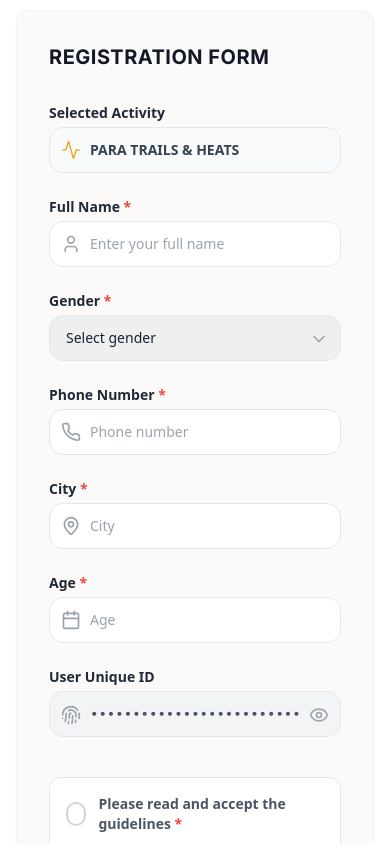
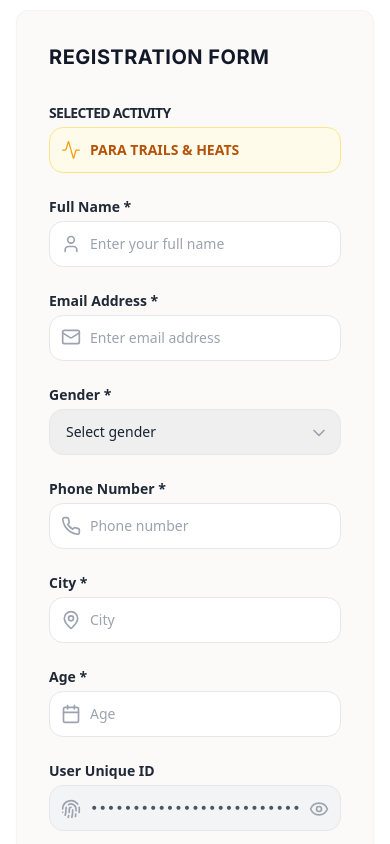
Before and after one commit to jatinpetwal914/jatra-new-repo, a React (Vite) app: page /adventure-register in a window 390 px wide. Shown: the part 840-1684 px from the top of the page. Built offline with nearby package versions, Linux system fonts and the light colour scheme; the HTML template or start-up script is replaced by a standard one; a web font is replaced by a local one.

Commit message:
backend comlete for activities

```diff
--- a/src/components/advreg.tsx
+++ b/src/components/advreg.tsx
@@ -3,7 +3,7 @@ import {
   Wind, Bike, Footprints, Timer, Flag,
   User, Phone, MapPin, Calendar, ChevronDown, ArrowRight,
   Users, CalendarDays, CheckCircle2, Trophy, Fingerprint, Eye, EyeOff, X,
-  AlertCircle, ShieldCheck, Mountain, Activity // Added Activity icon
+  AlertCircle, ShieldCheck, Mountain, Activity, Mail
 } from 'lucide-react';
 
 const EventRegistration = () => {
@@ -12,20 +12,22 @@ const EventRegistration = () => {
   const [showId, setShowId] = useState(false);
   const [isAgreed, setIsAgreed] = useState(false);
   const [isModalOpen, setIsModalOpen] = useState(false);
+  const [isSubmitting, setIsSubmitting] = useState(false);
 
-  // 3. Updated formData to include activity fields for backend
   const [formData, setFormData] = useState({
     fullName: '',
+    email: '', // Added Email
     gender: '',
     phone: '',
     city: '',
     age: '',
-    activityType: '', // For Backend
-    activityCode: ''  // For Backend
+    activityType: '',
+    activityCode: ''
   });
 
   const [errors, setErrors] = useState({
     fullName: '',
+    email: '', // Added Email
     gender: '',
     phone: '',
     city: '',
@@ -78,7 +80,6 @@ const EventRegistration = () => {
 
     setUniqueId(`JATRA-${activityCode}-${dateStr}-${timeStr}`);
 
-    // 3. Update activity fields in formData when tab changes
     setFormData(prev => ({
       ...prev,
       activityType: activityName,
@@ -94,16 +95,17 @@ const EventRegistration = () => {
     if (errors[name]) setErrors(prev => ({ ...prev, [name]: '' }));
   };
 
-  const handleSubmit = (e) => {
+  const handleSubmit = async (e) => {
     e.preventDefault();
     let hasErrors = false;
-    const newErrors = { fullName: '', gender: '', phone: '', city: '', age: '', agreed: '' };
+    const newErrors = { fullName: '', email: '', gender: '', phone: '', city: '', age: '', agreed: '' };
 
-    if (!formData.fullName.trim()) { newErrors.fullName = 'Full Name is required.'; hasErrors = true; }
-    if (!formData.gender) { newErrors.gender = 'Please select a gender.'; hasErrors = true; }
-    if (!formData.phone.trim()) { newErrors.phone = 'Phone number is required.'; hasErrors = true; }
-    if (!formData.city.trim()) { newErrors.city = 'City is required.'; hasErrors = true; }
-    if (!formData.age.trim()) { newErrors.age = 'Age is required.'; hasErrors = true; }
+    if (!formData.fullName.trim()) { newErrors.fullName = 'Required.'; hasErrors = true; }
+    if (!formData.email.trim()) { newErrors.email = 'Required.'; hasErrors = true; }
+    if (!formData.gender) { newErrors.gender = 'Required.'; hasErrors = true; }
+    if (!formData.phone.trim()) { newErrors.phone = 'Required.'; hasErrors = true; }
+    if (!formData.city.trim()) { newErrors.city = 'Required.'; hasErrors = true; }
+    if (!formData.age.trim()) { newErrors.age = 'Required.'; hasErrors = true; }
     if (!isAgreed) { newErrors.agreed = 'You must agree to the guidelines.'; hasErrors = true; }
 
     if (hasErrors) {
@@ -111,9 +113,31 @@ const EventRegistration = () => {
       return;
     }
 
-    // Now formData includes activityType and activityCode for your backend call
-    console.log("Submitting to backend:", { ...formData, registrationId: uniqueId });
-    alert(`Registration Successful!\nActivity: ${formData.activityType}\nID: ${uniqueId}`);
+    setIsSubmitting(true);
+    const payload = { ...formData, registrationId: uniqueId };
+
+    try {
+      const response = await fetch('https://jatrafestival.in/api/adventure_register.php', {
+        method: 'POST',
+        headers: { 'Content-Type': 'application/json' },
+        body: JSON.stringify(payload)
+      });
+
+      const result = await response.json();
+
+      if (result.success) {
+        alert(`Registration Successful!\nActivity: ${formData.activityType}\nID: ${uniqueId}`);
+        setFormData({ fullName: '', email: '', gender: '', phone: '', city: '', age: '', activityType: formData.activityType, activityCode: formData.activityCode });
+        setIsAgreed(false);
+      } else {
+        alert('Registration failed. ' + (result.message || 'Please try again.'));
+      }
+    } catch (error) {
+      console.error('Submission error:', error);
+      alert('Network error. Please try again.');
+    } finally {
+      setIsSubmitting(false);
+    }
   };
 
   const currentCategory = categories.find(c => c.id === activeTab);
@@ -122,16 +146,15 @@ const EventRegistration = () => {
   return (
     <div className="min-h-screen bg-white flex flex-col font-sans relative">
 
-      {/* 1 & 2. New Heading and Logos Section */}
       <header className="w-full max-w-6xl mx-auto px-4 sm:px-6 lg:px-8 pt-8 flex flex-col md:flex-row items-center justify-between gap-6">
-       <img src="\src\assets\jatra-logo45.png" alt="Jatra Logo" className="h-40 w-auto" />
+       <img src="/src/assets/jatra-logo45.png" alt="Jatra Logo" className="h-40 w-auto" />
           <div className="text-center">
             <h5 className="text-3xl md:text-4xl font-black text-gray-900 tracking-tighter uppercase ">
                 Adventure <span className="text-amber-500">Activities</span>
             </h5>
             <div className="h-1.5 w-24 bg-amber-500 mx-auto mt-2 rounded-full"></div>
             </div>
-            <img src="/src/assets/devasthaliXkartavyakarma.png" alt="Devasthali x Kartavyakarma" className="h-20  w-auto" />
+            <img src="/src/assets/devasthaliXkartavyakarma.png" alt="Devasthali x Kartavyakarma" className="h-20 w-auto" />
       </header>
 
       {/* Guidelines Modal */}
@@ -151,7 +174,10 @@ const EventRegistration = () => {
                 id="modal-checkbox"
                 type="checkbox"
                 checked={isAgreed}
-                onChange={(e) => setIsAgreed(e.target.checked)}
+                onChange={(e) => {
+                  setIsAgreed(e.target.checked);
+                  if (errors.agreed) setErrors(prev => ({ ...prev, agreed: '' }));
+                }}
                 className="w-5 h-5 text-amber-500 border-gray-300 rounded cursor-pointer mt-0.5"
               />
               <label htmlFor="modal-checkbox" className="ml-3 font-bold text-sm text-gray-800 cursor-pointer">
@@ -197,9 +223,8 @@ const EventRegistration = () => {
           <form onSubmit={handleSubmit} className="space-y-6">
             <div className="grid grid-cols-1 md:grid-cols-2 gap-6">
 
-              {/* 3. New READ-ONLY Activity Input (For User Clarity & Backend verification) */}
-              <div className="space-y-1">
-                <label className="block text-sm font-bold text-gray-800">Selected Activity</label>
+              <div className="space-y-1 md:col-span-2">
+                <label className="block text-sm font-bold text-gray-800 uppercase tracking-tighter">Selected Activity</label>
                 <div className="relative">
                   <div className="absolute inset-y-0 left-0 pl-3 flex items-center pointer-events-none">
                     <Activity className="h-5 w-5 text-amber-500" strokeWidth={1.5} />
@@ -208,24 +233,30 @@ const EventRegistration = () => {
                     type="text"
                     value={formData.activityType}
                     readOnly
-                    className="block w-full pl-10 py-3 bg-gray-50 border border-gray-200 rounded-lg text-sm font-bold text-gray-700 outline-none"
+                    className="block w-full pl-10 py-3 bg-amber-50 border border-amber-200 rounded-lg text-sm font-bold text-amber-700 outline-none cursor-not-allowed"
                   />
                 </div>
               </div>
 
-              {/* Full Name */}
               <div className="space-y-1">
-                <label className="block text-sm font-bold text-gray-800">Full Name <span className="text-red-500">*</span></label>
+                <label className="block text-sm font-bold text-gray-800">Full Name *</label>
                 <div className="relative">
                   <div className="absolute inset-y-0 left-0 pl-3 flex items-center pointer-events-none"><User className="h-5 w-5 text-gray-400" /></div>
                   <input type="text" name="fullName" value={formData.fullName} onChange={handleInputChange} placeholder="Enter your full name" className={`block w-full pl-10 py-3 border rounded-lg text-sm outline-none transition-all ${errors.fullName ? 'border-red-500' : 'border-gray-200 focus:border-amber-500'}`} />
                 </div>
-                {errors.fullName && <p className="text-red-500 text-xs font-semibold">{errors.fullName}</p>}
               </div>
 
-              {/* Gender */}
+              {/* Added Email Input */}
               <div className="space-y-1">
-                <label className="block text-sm font-bold text-gray-800">Gender <span className="text-red-500">*</span></label>
+                <label className="block text-sm font-bold text-gray-800">Email Address *</label>
+                <div className="relative">
+                  <Mail className="absolute left-3 top-3 h-5 w-5 text-gray-400" />
+                  <input type="email" name="email" value={formData.email} onChange={handleInputChange} className={`block w-full pl-10 py-3 bg-white border rounded-lg text-sm outline-none transition-all ${errors.email ? 'border-red-500' : 'border-gray-200 focus:border-amber-500'}`} placeholder="Enter email address" />
+                </div>
+              </div>
+
+              <div className="space-y-1">
+                <label className="block text-sm font-bold text-gray-800">Gender *</label>
                 <div className="relative">
                   <select name="gender" value={formData.gender} onChange={handleInputChange} className={`block w-full pl-4 pr-10 py-3 border rounded-lg text-sm appearance-none outline-none ${errors.gender ? 'border-red-500' : 'border-gray-200'}`}>
                     <option value="" disabled>Select gender</option>
@@ -235,39 +266,33 @@ const EventRegistration = () => {
                   </select>
                   <ChevronDown className="absolute right-3 top-3.5 h-5 w-5 text-gray-400" />
                 </div>
-                {errors.gender && <p className="text-red-500 text-xs font-semibold">{errors.gender}</p>}
               </div>
 
-              {/* Phone */}
               <div className="space-y-1">
-                <label className="block text-sm font-bold text-gray-800">Phone Number <span className="text-red-500">*</span></label>
+                <label className="block text-sm font-bold text-gray-800">Phone Number *</label>
                 <div className="relative">
                   <div className="absolute inset-y-0 left-0 pl-3 flex items-center pointer-events-none"><Phone className="h-5 w-5 text-gray-400" /></div>
-                  <input type="tel" name="phone" value={formData.phone} onChange={handleInputChange} placeholder="Phone number" className={`block w-full pl-10 py-3 border rounded-lg text-sm outline-none ${errors.phone ? 'border-red-500' : 'border-gray-200'}`} />
-                </div>
-                {errors.phone && <p className="text-red-500 text-xs font-semibold">{errors.phone}</p>}
-              </div>
-
-              {/* City */}
-              <div className="space-y-1">
-                <label className="block text-sm font-bold text-gray-800">City <span className="text-red-500">*</span></label>
-                <div className="relative">
-                  <div className="absolute inset-y-0 left-0 pl-3 flex items-center pointer-events-none"><MapPin className="h-5 w-5 text-gray-400" /></div>
-                  <input type="text" name="city" value={formData.city} onChange={handleInputChange} placeholder="City" className={`block w-full pl-10 py-3 border rounded-lg text-sm outline-none ${errors.city ? 'border-red-500' : 'border-gray-200'}`} />
+                  <input type="tel" name="phone" value={formData.phone} onChange={handleInputChange} placeholder="Phone number" className={`block w-full pl-10 py-3 border rounded-lg text-sm outline-none ${errors.phone ? 'border-red-500' : 'border-gray-200 focus:border-amber-500'}`} />
                 </div>
               </div>
 
-              {/* Age */}
               <div className="space-y-1">
-                <label className="block text-sm font-bold text-gray-800">Age <span className="text-red-500">*</span></label>
+                <label className="block text-sm font-bold text-gray-800">City *</label>
                 <div className="relative">
-                  <div className="absolute inset-y-0 left-0 pl-3 flex items-center pointer-events-none"><Calendar className="h-5 w-5 text-gray-400" /></div>
-                  <input type="number" name="age" value={formData.age} onChange={handleInputChange} placeholder="Age" className={`block w-full pl-10 py-3 border rounded-lg text-sm outline-none ${errors.age ? 'border-red-500' : 'border-gray-200'}`} />
+                  <div className="absolute inset-y-0 left-0 pl-3 flex items-center pointer-events-none"><MapPin className="h-5 w-5 text-gray-400" /></div>
+                  <input type="text" name="city" value={formData.city} onChange={handleInputChange} placeholder="City" className={`block w-full pl-10 py-3 border rounded-lg text-sm outline-none ${errors.city ? 'border-red-500' : 'border-gray-200 focus:border-amber-500'}`} />
                 </div>
               </div>
 
-              {/* Unique ID */}
               <div className="space-y-1">
+                <label className="block text-sm font-bold text-gray-800">Age *</label>
+                <div className="relative">
+                  <div className="absolute inset-y-0 left-0 pl-3 flex items-center pointer-events-none"><Calendar className="h-5 w-5 text-gray-400" /></div>
+                  <input type="number" name="age" value={formData.age} onChange={handleInputChange} placeholder="Age" className={`block w-full pl-10 py-3 border rounded-lg text-sm outline-none ${errors.age ? 'border-red-500' : 'border-gray-200 focus:border-amber-500'}`} />
+                </div>
+              </div>
+
+              <div className="space-y-1 md:col-span-2">
                 <label className="block text-sm font-bold text-gray-800">User Unique ID</label>
                 <div className="relative">
                   <Fingerprint className="absolute left-3 top-3.5 h-5 w-5 text-gray-400" />
@@ -279,7 +304,6 @@ const EventRegistration = () => {
               </div>
             </div>
 
-            {/* Rules Block */}
             <div className="pt-4">
               <div className={`flex flex-col sm:flex-row items-center justify-between p-4 rounded-xl border transition-colors ${isAgreed ? 'bg-green-50/50 border-green-200' : 'bg-white border-gray-200'}`}>
                 <div className="flex items-center space-x-3 mb-4 sm:mb-0">
@@ -293,8 +317,8 @@ const EventRegistration = () => {
               {errors.agreed && <p className="text-red-500 text-xs font-semibold mt-2 px-1">{errors.agreed}</p>}
             </div>
 
-            <button type="submit" className="w-full bg-[#fbab18] hover:bg-[#e59b15] text-gray-900 font-bold py-4 rounded-xl flex items-center justify-center uppercase transition-all">
-              Register Now <ArrowRight className="ml-2 h-5 w-5" />
+            <button disabled={isSubmitting} type="submit" className="w-full bg-[#fbab18] hover:bg-[#e59b15] text-gray-900 font-bold py-4 rounded-xl flex items-center justify-center uppercase transition-all disabled:opacity-50">
+              {isSubmitting ? 'Registering...' : 'Register Now'} <ArrowRight className="ml-2 h-5 w-5" />
             </button>
           </form>
         </div>
@@ -320,7 +344,6 @@ const EventRegistration = () => {
         </div>
       </div>
 
-      {/* Dynamic Footer */}
       <footer className="bg-[#0f172a] py-8 border-t border-gray-800 flex flex-col items-center justify-center">
         <p className="text-[#fbab18] text-xs font-bold uppercase tracking-[0.2em] mb-4 text-center">Celebrate. Participate. Preserve.</p>
         <div className="flex justify-center w-full">
--- a/src/components/culturereg.tsx
+++ b/src/components/culturereg.tsx
@@ -3,7 +3,7 @@ import {
   Shirt, Mic, Palette, ChefHat, Paintbrush, Camera,
   User, Phone, MapPin, Calendar, ChevronDown, ArrowRight,
   Users, CalendarDays, CheckCircle2, Trophy, Fingerprint, Eye, EyeOff, X, AlertCircle,
-  Layers
+  Layers, Mail
 } from 'lucide-react';
 
 const EventRegistration = () => {
@@ -12,18 +12,21 @@ const EventRegistration = () => {
   const [showId, setShowId] = useState(false);
   const [isAgreed, setIsAgreed] = useState(false);
   const [isModalOpen, setIsModalOpen] = useState(false);
+  const [isSubmitting, setIsSubmitting] = useState(false);
 
   const [formData, setFormData] = useState({
     fullName: '',
+    email: '', // Added Email back
     gender: '',
     phone: '',
     city: '',
     age: '',
-    activityType: 'FASHION SHOW' // Added for backend
+    activityType: 'FASHION SHOW'
   });
 
   const [errors, setErrors] = useState({
     fullName: '',
+    email: '', // Added Email back
     gender: '',
     phone: '',
     city: '',
@@ -81,7 +84,6 @@ const EventRegistration = () => {
 
     setUniqueId(`JATRA-CULTURAL-${dd}${mm}${yyyy}-${hh}${min}${ss}`);
 
-    // Update formData with the currently selected activity name
     const currentCategory = categories.find(c => c.id === activeTab);
     if (currentCategory) {
         setFormData(prev => ({ ...prev, activityType: currentCategory.name.replace('\n', ' ') }));
@@ -98,12 +100,13 @@ const EventRegistration = () => {
     }
   };
 
-  const handleSubmit = (e: React.FormEvent) => {
+  const handleSubmit = async (e: React.FormEvent) => {
     e.preventDefault();
     let hasErrors = false;
-    const newErrors = { fullName: '', gender: '', phone: '', city: '', age: '', agreed: '' };
+    const newErrors = { fullName: '', email: '', gender: '', phone: '', city: '', age: '', agreed: '' };
 
     if (!formData.fullName.trim()) { newErrors.fullName = 'Required.'; hasErrors = true; }
+    if (!formData.email.trim()) { newErrors.email = 'Required.'; hasErrors = true; }
     if (!formData.gender) { newErrors.gender = 'Required.'; hasErrors = true; }
     if (!formData.phone.trim()) { newErrors.phone = 'Required.'; hasErrors = true; }
     if (!formData.city.trim()) { newErrors.city = 'Required.'; hasErrors = true; }
@@ -115,26 +118,54 @@ const EventRegistration = () => {
       return;
     }
 
-    // formData.activityType is now included in the final object
-    console.log("Submitting to Backend:", formData);
-    alert(`Registration Successful!\nActivity: ${formData.activityType}\nYour ID: ${uniqueId}`);
+    setIsSubmitting(true);
+
+    const payload = {
+        ...formData,
+        uniqueId: uniqueId
+    };
+
+    try {
+        const response = await fetch('https://jatrafestival.in/api/event_register.php', {
+            method: 'POST',
+            headers: {
+                'Content-Type': 'application/json',
+            },
+            body: JSON.stringify(payload)
+        });
+
+        const result = await response.json();
+
+        if (result.success) {
+            alert(`Registration Successful! Please check your email for the NOC and details.`);
+            // Optional: Reset form after success
+            setFormData({ fullName: '', email: '', gender: '', phone: '', city: '', age: '', activityType: formData.activityType });
+            setIsAgreed(false);
+        } else {
+            alert('Registration failed. Please try again.');
+        }
+    } catch (error) {
+        console.error('Submission error:', error);
+        alert('Network error. Please try again.');
+    } finally {
+        setIsSubmitting(false);
+    }
   };
 
   return (
     <div className="min-h-screen bg-white flex flex-col font-sans relative">
 
-      {/* --- NEW HEADER SECTION WITH LOGOS --- */}
-    <header className="w-full max-w-6xl mx-auto px-4 sm:px-6 lg:px-8 pt-8 flex flex-col md:flex-row items-center justify-between gap-6">
-       <img src="\src\assets\jatra-logo45.png" alt="Jatra Logo" className="h-40 w-auto" />
+      {/* --- HEADER SECTION --- */}
+      <header className="w-full max-w-6xl mx-auto px-4 sm:px-6 lg:px-8 pt-8 flex flex-col md:flex-row items-center justify-between gap-6">
+        <img src="/src/assets/jatra-logo45.png" alt="Jatra Logo" className="h-40 w-auto" />
           <div className="text-center">
             <h5 className="text-3xl md:text-4xl font-black text-gray-900 tracking-tighter uppercase ">
                 Culuture <span className="text-amber-500">Activities</span>
             </h5>
             <div className="h-1.5 w-24 bg-amber-500 mx-auto mt-2 rounded-full"></div>
             </div>
-            <img src="/src/assets/devasthaliXkartavyakarma.png" alt="Devasthali x Kartavyakarma" className="h-20  w-auto" />
+            <img src="/src/assets/devasthaliXkartavyakarma.png" alt="Devasthali x Kartavyakarma" className="h-20 w-auto" />
       </header>
-      {/* ------------------------------------- */}
 
       {/* Guidelines Modal */}
       {isModalOpen && (
@@ -199,7 +230,7 @@ const EventRegistration = () => {
           <form onSubmit={handleSubmit} className="space-y-6">
             <div className="grid grid-cols-1 md:grid-cols-2 gap-6">
 
-              {/* Activity Type (Visual Reference & Backend Field) */}
+              {/* Activity Type */}
               <div className="space-y-1 md:col-span-2">
                 <label className="block text-sm font-bold text-gray-800 uppercase tracking-tighter">Selected Activity</label>
                 <div className="relative">
@@ -225,9 +256,18 @@ const EventRegistration = () => {
                 </div>
               </div>
 
+              {/* Added Email Input Here */}
+              <div className="space-y-1">
+                <label className="block text-sm font-bold text-gray-800">Email Address *</label>
+                <div className="relative">
+                  <Mail className="absolute left-3 top-3 h-5 w-5 text-gray-400" />
+                  <input type="email" name="email" value={formData.email} onChange={handleInputChange} className={`block w-full pl-10 py-3 bg-white border rounded-lg text-sm ${errors.email ? 'border-red-500' : 'border-gray-200'}`} placeholder="Enter email address" />
+                </div>
+              </div>
+
               <div className="space-y-1">
                 <label className="block text-sm font-bold text-gray-800">Gender *</label>
-                <select name="gender" value={formData.gender} onChange={handleInputChange} className="block w-full px-4 py-3 bg-white border border-gray-200 rounded-lg text-sm appearance-none">
+                <select name="gender" value={formData.gender} onChange={handleInputChange} className={`block w-full px-4 py-3 bg-white border rounded-lg text-sm appearance-none ${errors.gender ? 'border-red-500' : 'border-gray-200'}`}>
                   <option value="">Select gender</option>
                   <option value="male">Male</option>
                   <option value="female">Female</option>
@@ -236,20 +276,20 @@ const EventRegistration = () => {
 
               <div className="space-y-1">
                 <label className="block text-sm font-bold text-gray-800">Phone *</label>
-                <input type="tel" name="phone" value={formData.phone} onChange={handleInputChange} className="block w-full px-4 py-3 bg-white border border-gray-200 rounded-lg text-sm" placeholder="Phone number" />
+                <input type="tel" name="phone" value={formData.phone} onChange={handleInputChange} className={`block w-full px-4 py-3 bg-white border rounded-lg text-sm ${errors.phone ? 'border-red-500' : 'border-gray-200'}`} placeholder="Phone number" />
               </div>
 
               <div className="space-y-1">
                 <label className="block text-sm font-bold text-gray-800">City *</label>
-                <input type="text" name="city" value={formData.city} onChange={handleInputChange} className="block w-full px-4 py-3 bg-white border border-gray-200 rounded-lg text-sm" placeholder="City" />
+                <input type="text" name="city" value={formData.city} onChange={handleInputChange} className={`block w-full px-4 py-3 bg-white border rounded-lg text-sm ${errors.city ? 'border-red-500' : 'border-gray-200'}`} placeholder="City" />
               </div>
 
               <div className="space-y-1">
                 <label className="block text-sm font-bold text-gray-800">Age *</label>
-                <input type="number" name="age" value={formData.age} onChange={handleInputChange} className="block w-full px-4 py-3 bg-white border border-gray-200 rounded-lg text-sm" placeholder="Age" />
+                <input type="number" name="age" value={formData.age} onChange={handleInputChange} className={`block w-full px-4 py-3 bg-white border rounded-lg text-sm ${errors.age ? 'border-red-500' : 'border-gray-200'}`} placeholder="Age" />
               </div>
 
-              <div className="space-y-1">
+              <div className="space-y-1 md:col-span-2">
                 <label className="block text-sm font-bold text-gray-800">Unique ID</label>
                 <input type="text" value={uniqueId} readOnly className="block w-full px-4 py-3 bg-gray-100 border border-gray-200 rounded-lg text-sm font-mono cursor-not-allowed" />
               </div>
@@ -263,9 +303,10 @@ const EventRegistration = () => {
               </div>
               <button type="button" onClick={() => setIsModalOpen(true)} className="w-full sm:w-auto bg-gray-900 text-white text-xs font-bold py-2.5 px-5 rounded-lg uppercase">Read Rules</button>
             </div>
+            {errors.agreed && <p className="text-red-500 text-xs font-semibold">{errors.agreed}</p>}
 
-            <button type="submit" className="w-full bg-[#fbab18] hover:bg-[#e59b15] text-gray-900 font-bold py-4 rounded-xl flex items-center justify-center transition-colors uppercase tracking-wide">
-              Register Now <ArrowRight className="ml-2 h-5 w-5" />
+            <button disabled={isSubmitting} type="submit" className="w-full bg-[#fbab18] hover:bg-[#e59b15] text-gray-900 font-bold py-4 rounded-xl flex items-center justify-center transition-colors uppercase tracking-wide disabled:opacity-50">
+              {isSubmitting ? 'Registering...' : 'Register Now'} <ArrowRight className="ml-2 h-5 w-5" />
             </button>
           </form>
         </div>
```
Also changed, not shown: src/components/viewsingers.tsx (+23 -0 lines).
